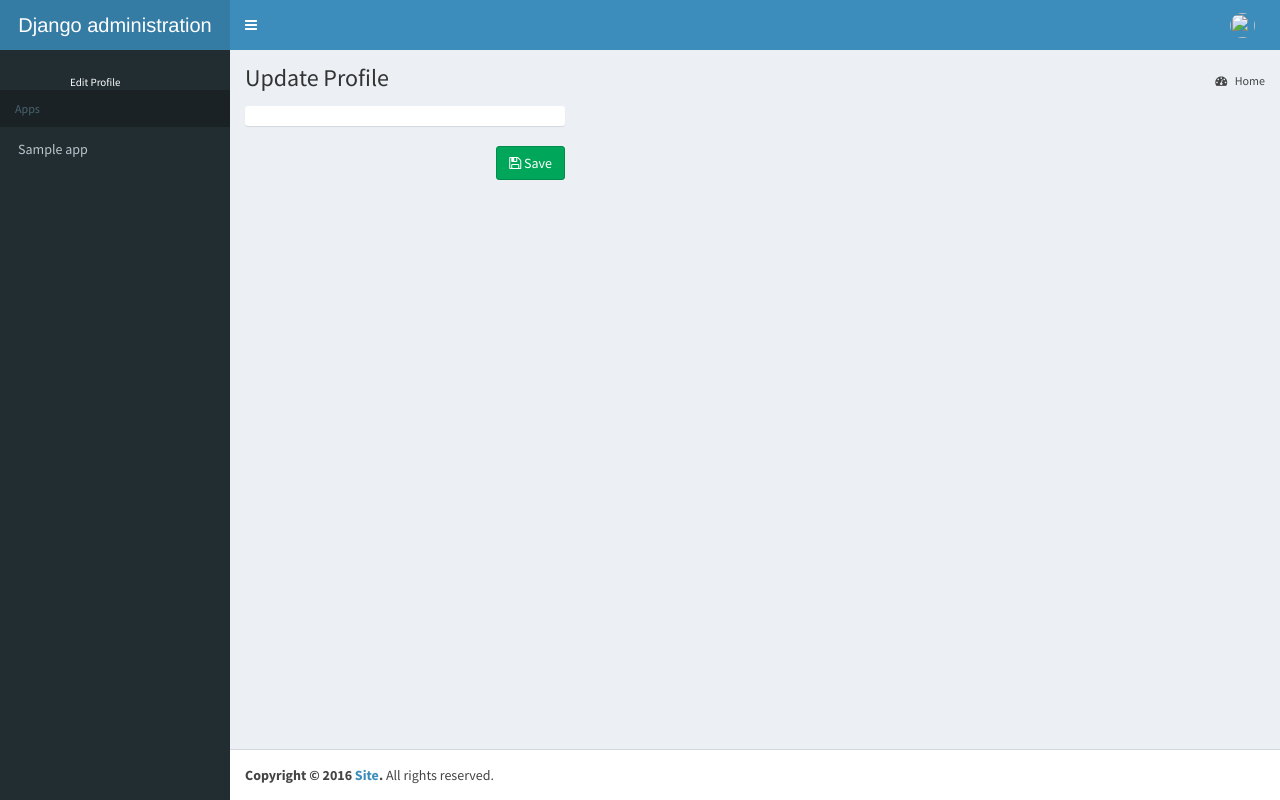
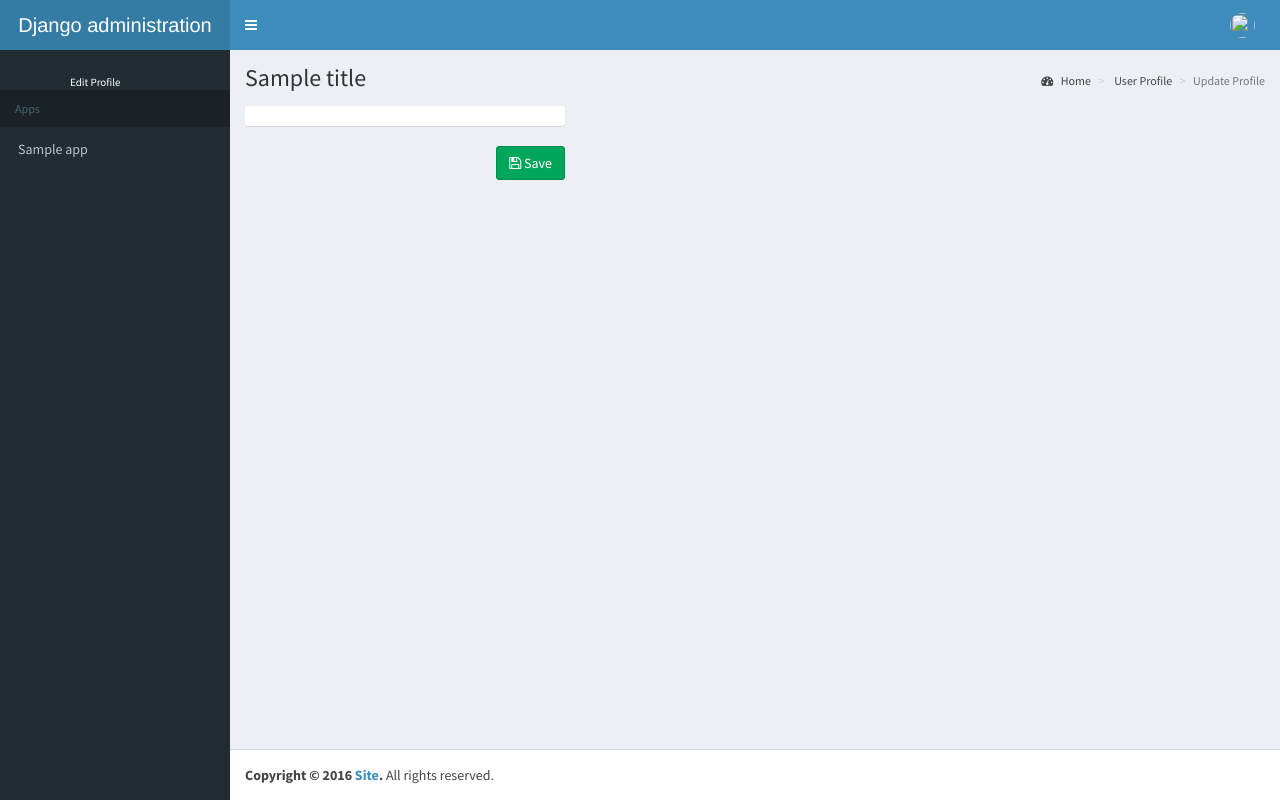
Before and after one commit to pablopalacios/django-lte, a Django app: template templates/lte/accounts/profile_update.html in a window 1280 px wide. Run offline with Django 3.2, Linux system fonts and the light colour scheme; the template is opened without the code that fills it: most values are stand-ins (such as "Sample title", 1, 10 or a date in 2020); some libraries are stand-ins or nearby versions.

Commit message:
accounts: added breadcrumbs in templates

```diff
--- /dev/null
+++ b/templates/lte/accounts/base_profile.html
@@ -0,0 +1,3 @@
+{% extends 'lte/page.html' %}
+
+{% block page_header %}{{ title }}{% endblock %}
--- a/templates/lte/accounts/profile.html
+++ b/templates/lte/accounts/profile.html
@@ -1,7 +1,9 @@
-{% extends 'lte/page.html' %}
+{% extends 'lte/accounts/base_profile.html' %}
 {% load i18n %}
 
-{% block page_header %}{% trans 'User Profile' %}{% endblock %}
+{% block breadcrumb %}
+  <li class="active">{% trans 'User Profile' %}</li>
+{% endblock %}
 
 {% block page_content %}
   <div class="row">
--- a/templates/lte/accounts/profile_update.html
+++ b/templates/lte/accounts/profile_update.html
@@ -1,7 +1,12 @@
-{% extends 'lte/page.html' %}
+{% extends 'lte/accounts/base_profile.html' %}
 {% load i18n %}
 
-{% block page_header %}{% trans 'Update Profile' %}{% endblock %}
+{% block breadcrumb %}
+  <li>
+    <a href="{% url 'admin:profile' %}">{% trans 'User Profile' %}</a>
+  </li>
+  <li class="active">{% trans 'Update Profile' %}</li>
+{% endblock %}
 
 {% block page_content %}
   <div class="row">
```
Also changed, not shown: templates/lte/accounts/password_change.html (+7 -2 lines).
